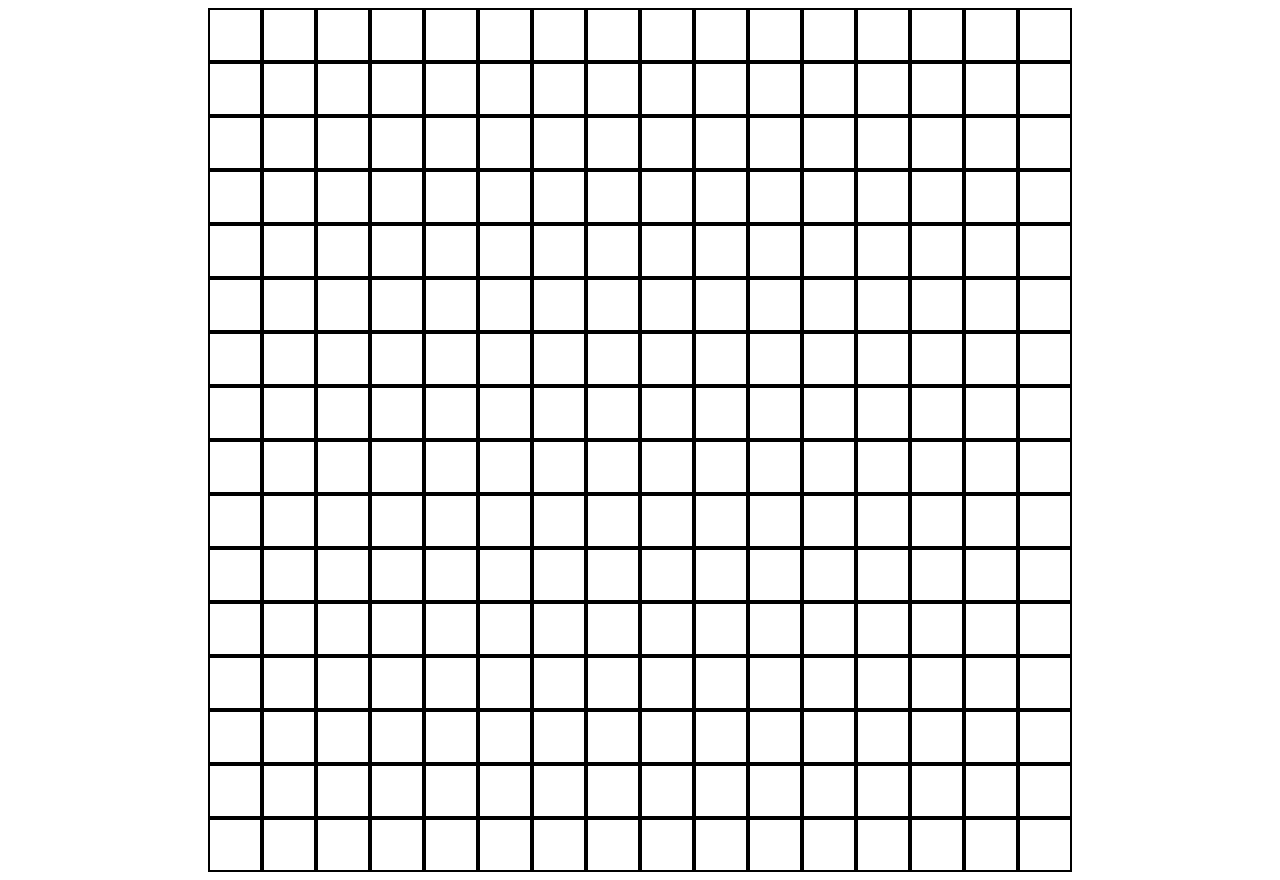
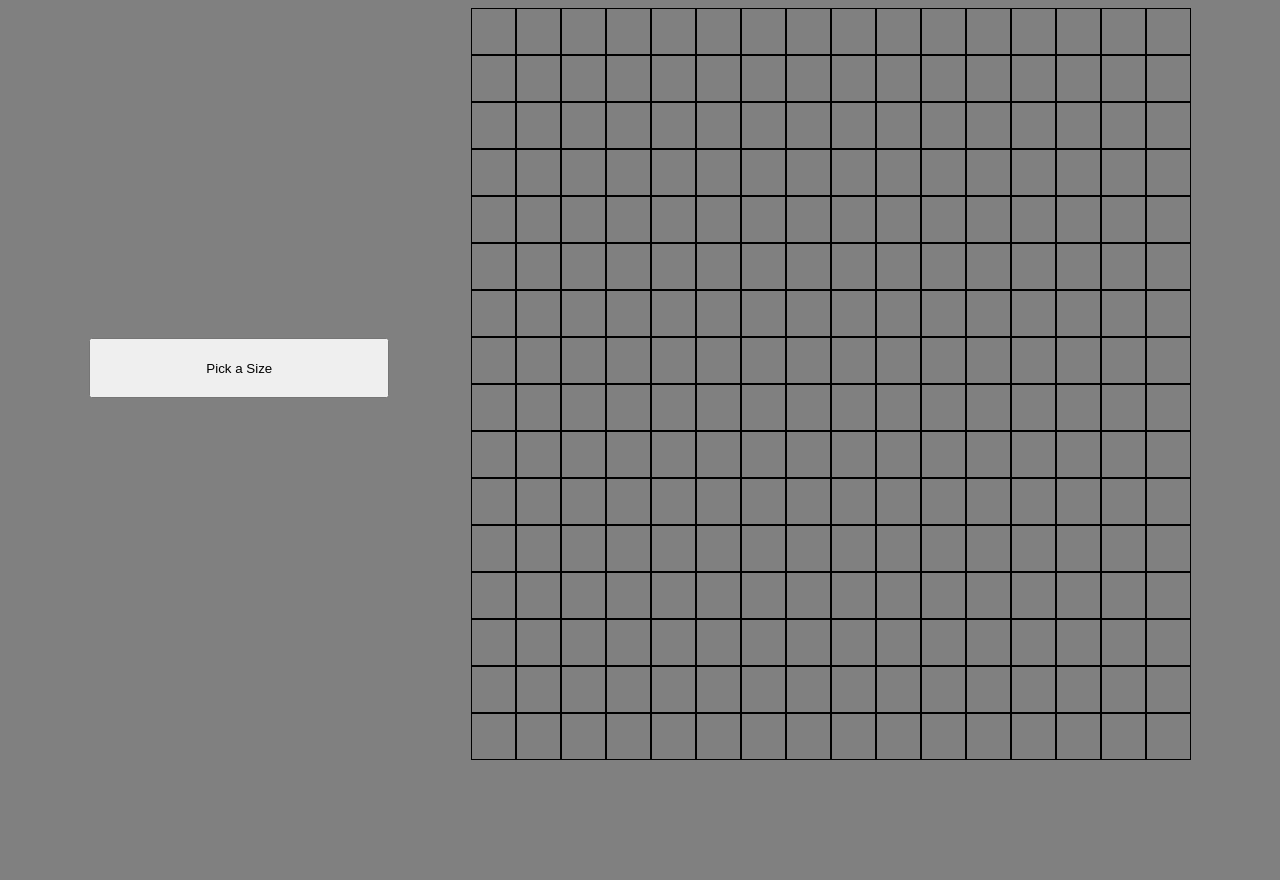
Before and after one commit to NotUrAvgAnimeFan/etch-a-sketch, a plain HTML site: page index.html in a window 1280 px wide. After the commit the page ends 800 px from the top, so only its background shows below. Drawn offline with Linux system fonts and the light colour scheme.

Commit message:
dynamically changes

```diff
--- a/index.html
+++ b/index.html
@@ -9,8 +9,9 @@
     <link rel="stylesheet" href="styles.css">
 </head>
 <body>
-    <div class="grid" draggable="false">
+    <div class="pick">
+        <button>Pick a Size</button>
+    </div>
 
-    </div>
 </body>
 </html>
--- a/java.js
+++ b/java.js
@@ -1,21 +1,25 @@
-const grid = document.querySelector('.grid');
 
-for (let i = 0; i < 16; i++) {
+function buildGrid(size) {
+    let dimensions = 720/size;
+    const body = document.querySelector('body');
+    const placeHolder = document.createElement('div');
+    placeHolder.classList.add('grid');
+    body.appendChild(placeHolder);
+    grid = document.querySelector('.grid');
+    for (let i = 0; i < size; i++) {
         const content = document.createElement('div');
         content.classList.add('row' + `${i}`);
-    for (let j = 0; j < 16; j++) {
+        for (let j = 0; j < size; j++) {
             const moreContent = document.createElement('div');
             moreContent.classList.add('slots');
-        moreContent.setAttribute('draggable', "false");
+            moreContent.style.cssText = 'width: ' + dimensions + 'px; height: ' + dimensions + 'px;';
             content.appendChild(moreContent);
 
         }
-    content.setAttribute('dragabble', "false");
         grid.appendChild(content);
     }
 
-
-for (let i = 0; i < 16; i++) {
+    for (let i = 0; i < size; i++) {
         const content = document.querySelector('.row' + `${i}`);
         content.style.cssText = 'display: flex;';
     }
@@ -29,3 +33,18 @@ for (let i = 0; i < spots.length; i++) {
 
         });
     }
+}
+
+
+
+
+const selectSize = document.querySelector('button');
+selectSize.addEventListener('click', ()=> {
+    let size = prompt("Input desired Canvas Size: ");
+    const element = document.querySelector('.grid');
+    element.remove();
+    buildGrid(size);
+});
+
+
+buildGrid(16);
--- a/styles.css
+++ b/styles.css
@@ -1,15 +1,34 @@
+body {
+    background-color: gray;
+    display: flex;
+    align-items: center;
+    justify-content: space-evenly;
+}
+
 div {
 
     justify-content:center;
 }
 
+.grid {
+    width: 720px;
+    height: 720px;
+}
+
 .slots {
-    width: 40px;
-    height: 40px;
-    border: 2px solid;
-    padding: 5px;
+    border: 1px solid;
+
 }
 
 #slots-over {
     background-color: black;
 }
+
+.pick {
+    align-items: center;
+}
+
+button {
+    width: 300px;
+    height: 60px;
+}
```
Lines whose indentation alone changed are shown as unchanged.
